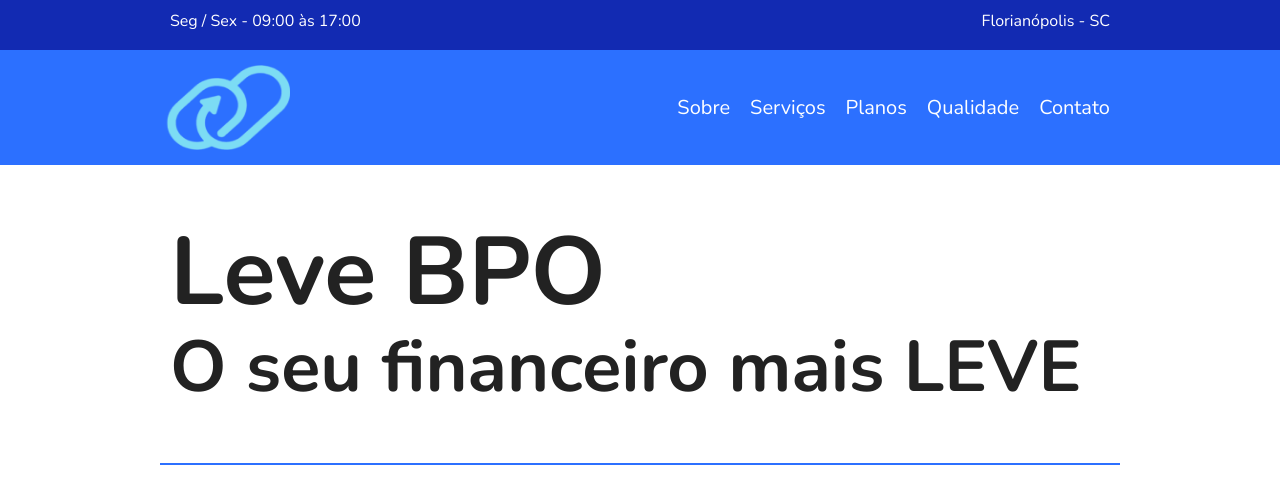
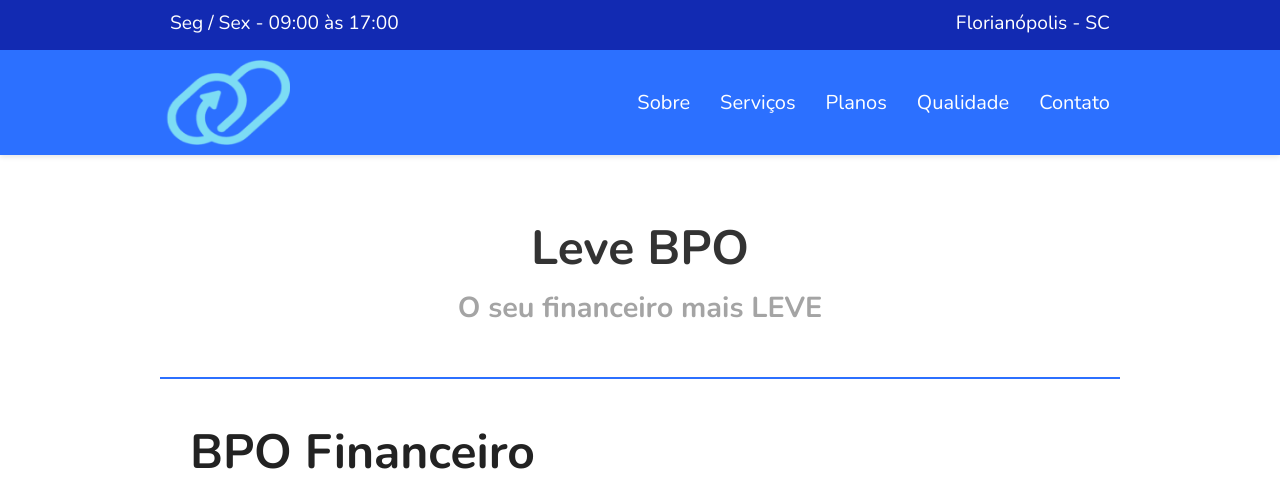
Before and after one commit to bruno-bestetti/levebpo, a plain HTML site: page index.html in a window 1280 px wide. Shown: the top 502 px of the page. Drawn offline with nearby package versions, Linux system fonts and the light colour scheme; a script that the page names is missing.

Commit message:
Update CSS

```diff
--- a/css/style.css
+++ b/css/style.css
@@ -31,6 +31,10 @@ img {
     background: #122ab2;
     color: white;
     height: 50px;
+    position: fixed;
+    top: 0;
+    width: 100%;
+    z-index: 1000;
 }
 
 .superinfo {
@@ -41,22 +45,29 @@ img {
     flex-wrap: wrap;
     padding-top: 10px;
     align-items: center;
+    box-sizing: border-box;
 }
 
 .superinfo p, .superinfo a {
     margin: 0 10px 10px 10px;
+    font-size: 1.2em;
 }
 
 /* Menu */
 
 .menu-bg {
    background: #2c70ff;
+   position: fixed;
+   top: 50px;
+   width: 100%;
+   z-index: 999;
+    box-shadow: 0 2px 5px rgba(0, 0, 0, 0.1);
 }
 
 .menu {
     max-width: 960px;
     margin: 0 auto;
-    padding: 15px 0;
+    padding: 10px 0;
     display: flex;
     flex-wrap: wrap;
     justify-content: space-between;
@@ -67,16 +78,20 @@ img {
     color: white
 }
 
-.menu-logo a {
-    font-size: 2.25em;
-    font-weight: bold;
-    margin: 0 10px;
+.menu-logo img {
+    max-height: 100px; /* Ajusta altura do logo */
 }
 
 .menu-nav ul {
     display: flex;
     flex-wrap: wrap;
+    gap: 10px;
 }
+
+.menu-nav li {
+    text-align: center;
+}
+
 
 .menu-nav a {
     font-size: 1.25em;
@@ -88,24 +103,65 @@ img {
     color: #122ab2;
 }
 
-/* Introdução */
-.introducao {
-    font-size: 3em;
-    line-height: 1;
-    max-width: 960px;
-    margin: 0 auto;
-    padding: 60px 10px;
+@media (max-width: 376px) { /* Para celulares */
+    .menu-nav ul {
+        flex-wrap: wrap; /* Permite itens em múltiplas linhas */
+        justify-content: center;
+    }
+
+    .menu-nav li:nth-child(-n+3) { /* Primeiros 3 itens na linha superior */
+        width: 33.33%; /* Divisão igual */
+    }
+
+    .menu-nav li:nth-child(n+4) { /* Últimos 2 itens na linha inferior */
+        width: 50%; /* Divide igualmente */
+    }
+
+    .menu-nav a {
+        font-size: 1em;
+        padding: 8px;
+    }
+
+    .superinfo {
+        padding: 5px 10px; /* Ajusta espaçamento para telas menores */
+    }
+
+    .superinfo p {
+        font-size: 0.8em; /* Reduz o tamanho do texto */
+    }
+
+    .menu-logo img {
+        max-height: 40px; /* Reduz tamanho do logo */
+    }
 }
 
-.introducao h1 {
-    margin-bottom: 10px;
+/* Introdução */
+
+.introducao-container {
+    display: flex;
+    flex-direction: column;
+    justify-content:center;
+    align-items: center;
+    text-align: center;
+    padding: 50px 20px;
+    margin-top: 170px;
 }
 
-.introducao > strong {
-    font-size: 1em;
-    color: #a4a4a4;
-    background: #f7f7f7;
+.introducao {
+    display: flex;
+    flex-direction: column;
+    gap: 10px;
+}
+.introducao h1 {
+    font-size: 3em;
+    line-height: 1.2;
 
+    color: #333; /* Cor para contraste */
+}
+
+.introducao h2 {
+    font-size: 1.8em;
+    color: #a4a4a4; /* Estilo secundário */
 }
 
 /* Sobre */
@@ -411,7 +467,7 @@ img {
 }
 
 .qualidade-item:nth-of-type(3n + 2) h2::before {
-    background: #f9265e
+    background: #2c70ffeb
 }
 
 .qualidade-item:nth-of-type(3n + 3) h2::before {
@@ -544,7 +600,7 @@ img {
 .footer {
     display: flex;
     flex-wrap: wrap;
-    background: #2c70ff;
+    background: #2c70ffeb;
     padding: 20px;
     justify-content: space-between;
     align-items: center;
@@ -555,7 +611,7 @@ img {
     flex: 1 1 45%;
     text-align: center;
     font-size: 1.2em;
-    color: #122ab2
+    color: #f7f7f7
 }
 
 @media (max-width: 768px) { /* Para tablets */
```
